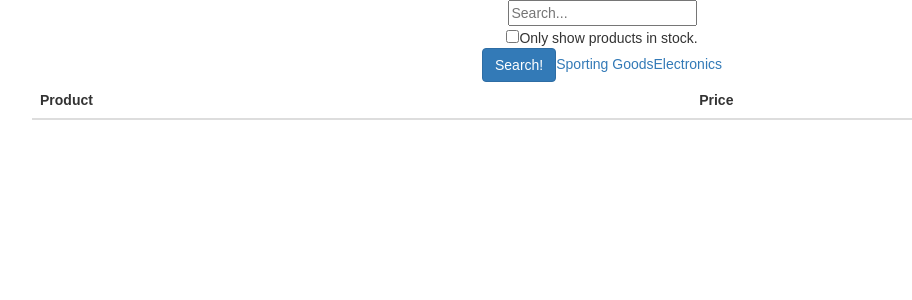
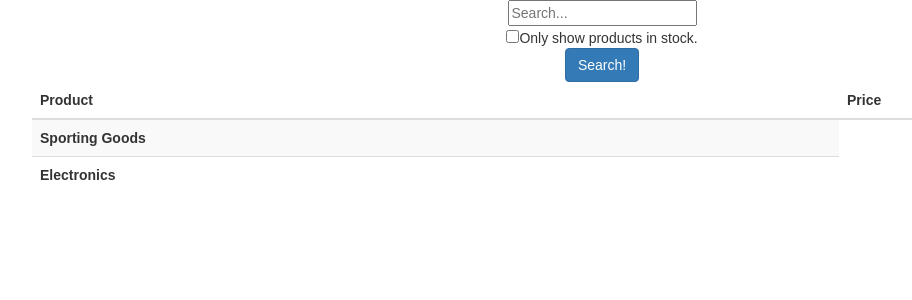
Before and after one commit to eddieatkinson/inventoryWidget, a React (Create React App) app: page / in a window 1280 px wide. Shown: the top 300 px of the page, without its empty margins (38-950 px from the left). Built offline with nearby package versions, Linux system fonts and the light colour scheme.

Commit message:
Product category row

```diff
--- /dev/null
+++ b/src/ProductCategoryRow.js
@@ -0,0 +1,14 @@
+// I'm dumb....
+// We still need react, but not Component because it's not going to be a class.
+// But, react still needs to make it a component.
+import React from 'react';
+
+function ProductCategoryRow(props){
+	return(
+		<tr>
+			<th>{props.header}</th>
+		</tr>
+	);
+}
+
+export default ProductCategoryRow
--- a/src/SearchBar.js
+++ b/src/SearchBar.js
@@ -31,7 +31,6 @@ class SearchBar extends Component{
 					<input type="checkbox" />Only show products in stock.
 				</div>
 				<button className="btn btn-primary">Search!</button>
-				{uniqueCategoryLinks}
 			</form>
 		);
 	}
--- a/src/Table.js
+++ b/src/Table.js
@@ -2,6 +2,7 @@ import React, { Component } from 'react';
 // import logo from './logo.svg';
 // import './App.css';
 import products from './products.js';
+import ProductCategoryRow from './ProductCategoryRow';
 // console.log(products)
 
 class Table extends Component {
@@ -36,6 +37,7 @@ class Table extends Component {
 		var rows = [];
 		for(var key in this.state.productsByCategory){
 			console.log(this.state.productsByCategory[key]);
+			rows.push(<ProductCategoryRow header={key} />);
 		}
 		return(
 			<div className="product-table">
@@ -47,6 +49,7 @@ class Table extends Component {
 						</tr>
 					</thead>
 					<tbody>
+					{rows}
 					</tbody>
 				</table>
 			</div>
--- a/src/index.js
+++ b/src/index.js
@@ -4,5 +4,9 @@ import './index.css';
 import App from './App';
 import registerServiceWorker from './registerServiceWorker';
 
-ReactDOM.render(<App />, document.getElementById('root'));
+ReactDOM.render(
+	<App />,
+	document.getElementById('root')
+);
+
 registerServiceWorker();
```
